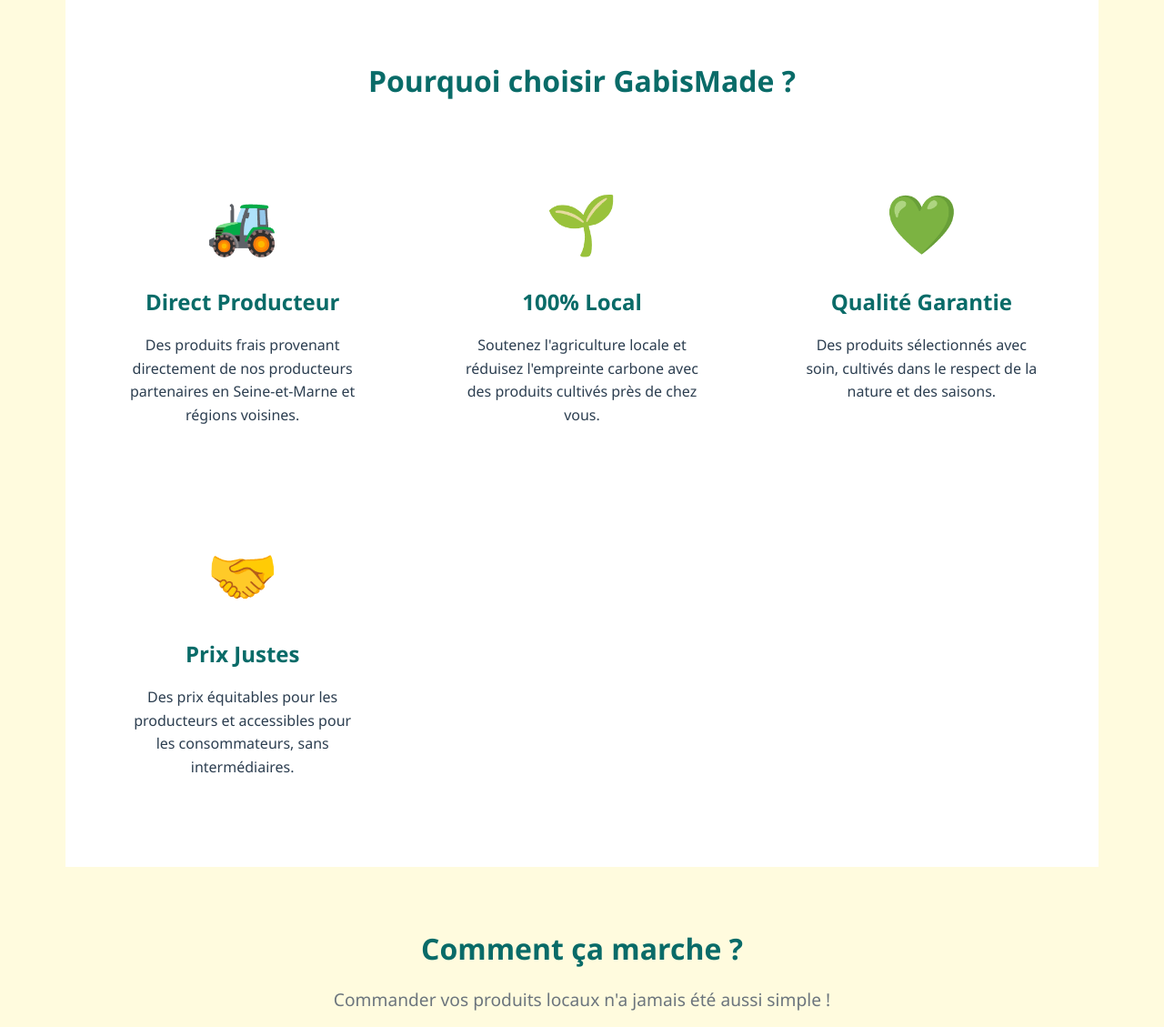
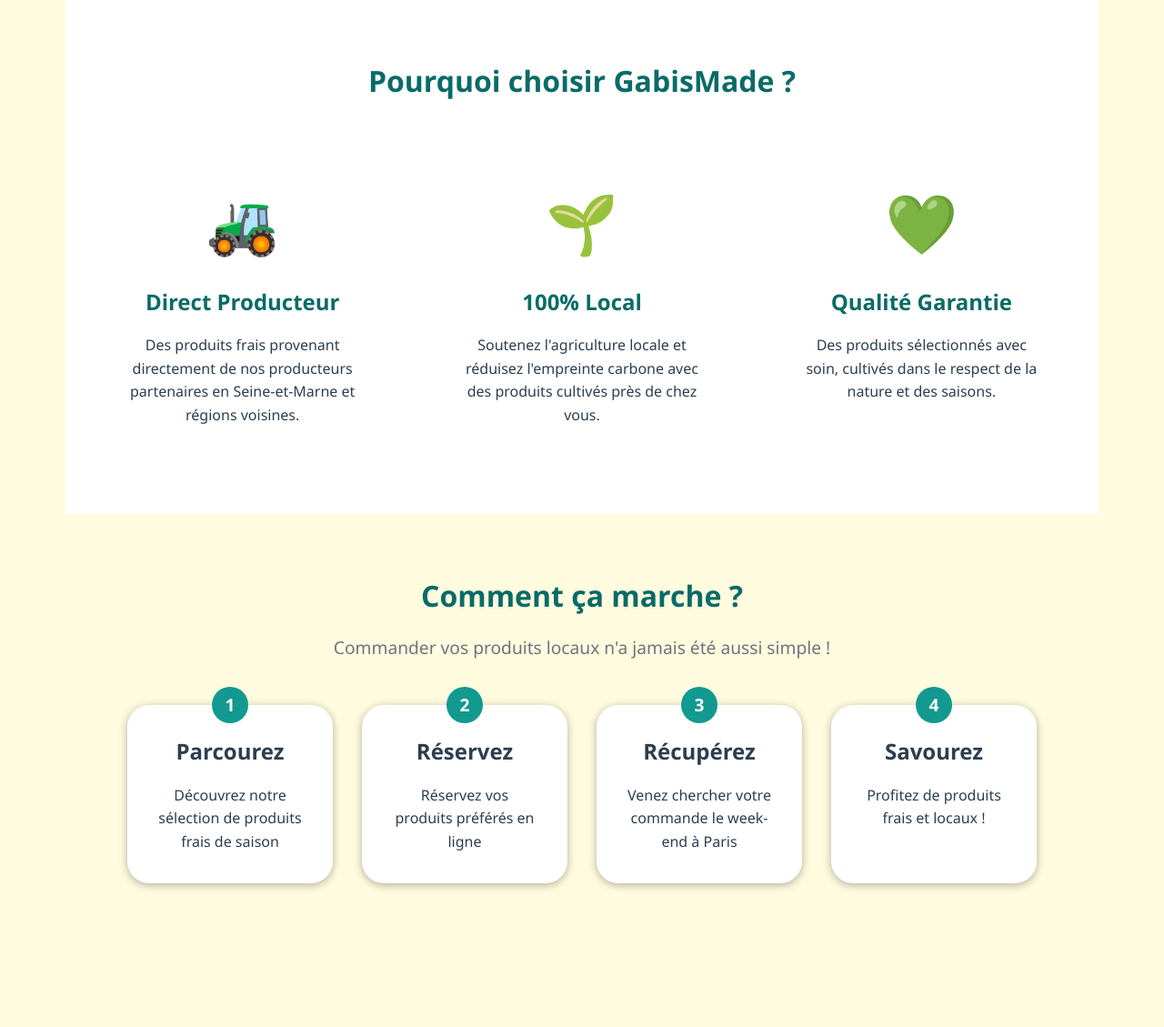
Before and after one commit to Tezay/GabisMade, a Flask app: page / in a window 1280 px wide. Shown: the part 550-1679 px from the top of the page at 91% size. Run offline with Flask 3, Linux system fonts and the light colour scheme.

Commit message:
Remove some stuff on the home page

```diff
--- a/app/templates/home.html
+++ b/app/templates/home.html
@@ -41,11 +41,6 @@
             <div class="feature-icon">💚</div>
             <h3 class="feature-title">Qualité Garantie</h3>
             <p>Des produits sélectionnés avec soin, cultivés dans le respect de la nature et des saisons.</p>
-        </div>
-        <div class="feature-card">
-            <div class="feature-icon">🤝</div>
-            <h3 class="feature-title">Prix Justes</h3>
-            <p>Des prix équitables pour les producteurs et accessibles pour les consommateurs, sans intermédiaires.</p>
         </div>
     </div>
 </div>
```
